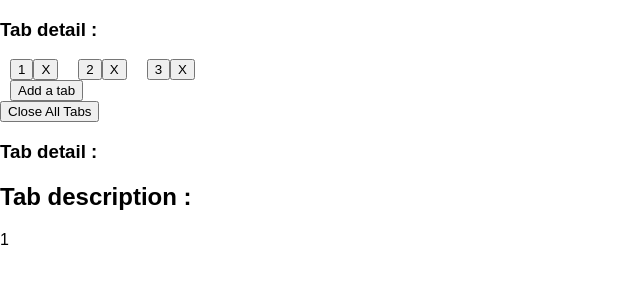
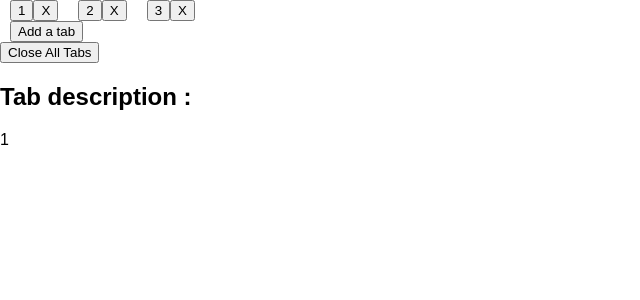
Before and after one commit to sudogooglex/WebAppReact, a React (Create React App) app: page / in a window 1280 px wide. Shown: the top 300 px of the page, without its empty margins (0-640 px from the left). Built offline with nearby package versions, Linux system fonts and the light colour scheme.

Commit message:
Fixed bug when the first tab is closed.

```diff
--- a/src/Pannel.js
+++ b/src/Pannel.js
@@ -29,8 +29,9 @@ class Pannel extends Component {
         if (index > -1) {
             tabListFromState.splice(index, 1);
         }
+        var selectedTab = tabListFromState.length === 0 ? 0 : tabListFromState[0];
         this.setState({
-            selected: 1,
+            selected: selectedTab,
             tabList: tabListFromState
         });
     }
--- a/src/TabDetail.js
+++ b/src/TabDetail.js
@@ -5,7 +5,6 @@ class TabDetail extends Component {
     render() {
         return (
             <div>
-                <h3>Tab detail :</h3>
                 <div>
                     {this.props.tabList.map((tabNumber, step) => {
                         return (
--- a/src/TabList.js
+++ b/src/TabList.js
@@ -4,7 +4,6 @@ class Pannel extends Component {
     render() {
         return (
             <div>
-                <h3>Tab detail :</h3>
                 <div>
                     {this.props.tabList.map((tabNumber, step) => {
                         return (
```
